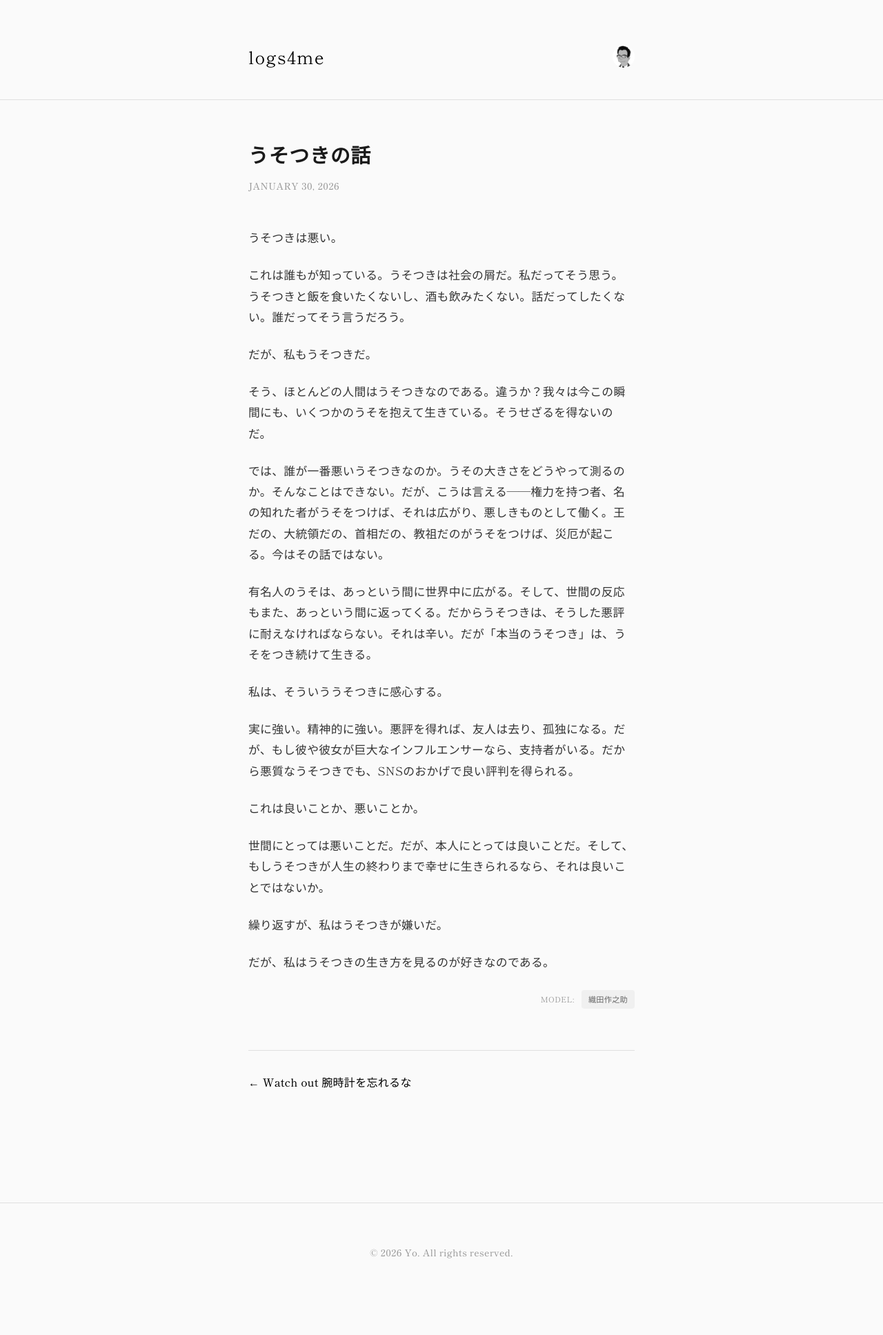
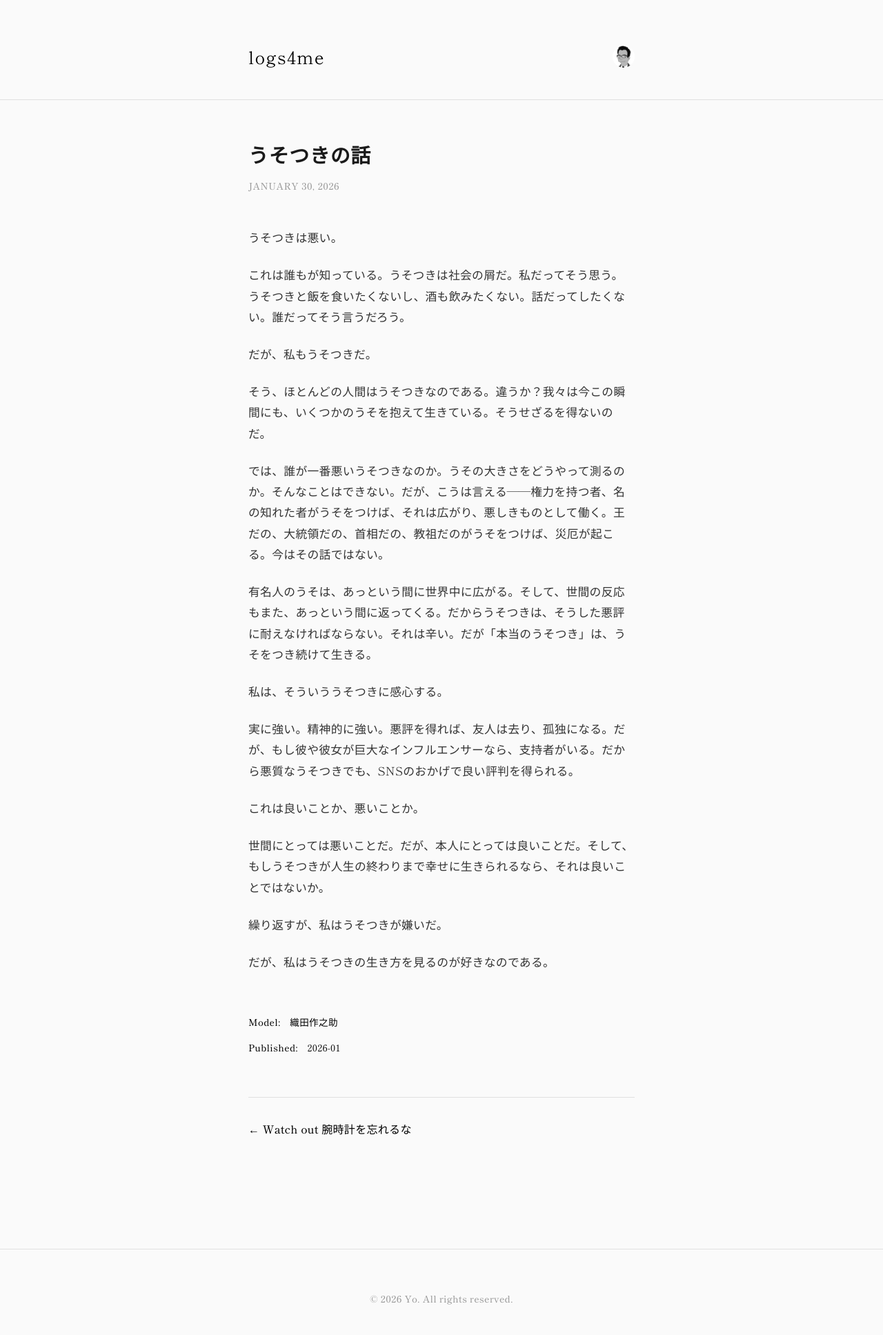
Before and after one commit to champlasonic/logs4me, a Jekyll site: the page built from _posts/2026-01-30-usotsuki.md, in a window 1280 px wide. Shown: the whole page at 69% size. Built offline with Jekyll 4.4.1, drawn with Linux system fonts in a browser that asks for light colours; some web fonts are replaced; before the commit the page ends 1867 px from its top, so only the background shows below that.

Commit message:
Update tag display styles
- Remove underline from footer tag links
- Add footer tags section to post pages with same style as top page
- Display Model and Published date on each article page

Co-Authored-By: Claude Sonnet 4.5 <noreply@anthropic.com>

```diff
--- a/_layouts/post.html
+++ b/_layouts/post.html
@@ -19,8 +19,9 @@ layout: default
     {{ content }}
   </div>
 
+  <div class="footer-tags">
     {% if page.model %}
-  <div class="post-model">
+    <div class="footer-tag-section">
       <strong>Model:</strong>
       {% case page.model %}
         {% when '菊池寛' %}
@@ -30,9 +31,17 @@ layout: default
         {% else %}
           {% assign model_url = page.model | slugify %}
       {% endcase %}
-    <a href="{{ '/model/' | append: model_url | append: '/' | relative_url }}" class="model">{{ page.model }}</a>
+      <a href="{{ '/model/' | append: model_url | append: '/' | relative_url }}" class="footer-tag-link">{{ page.model }}</a>
     </div>
     {% endif %}
+
+    <div class="footer-tag-section">
+      <strong>Published:</strong>
+      {% assign year = page.date | date: "%Y" %}
+      {% assign month = page.date | date: "%m" %}
+      <a href="{{ site.baseurl }}/archive/{{ year }}/{{ month }}/" class="footer-tag-link">{{ year }}-{{ month }}</a>
+    </div>
+  </div>
 
   <div class="post-navigation">
     {% if page.previous.url %}
--- a/assets/css/main.css
+++ b/assets/css/main.css
@@ -396,7 +396,7 @@ body {
 
 .footer-tag-link {
   color: #000;
-  text-decoration: underline;
+  text-decoration: none;
   transition: opacity 0.2s ease;
   margin: 0 2px;
 }
```
Lines whose indentation alone changed are shown as unchanged.
